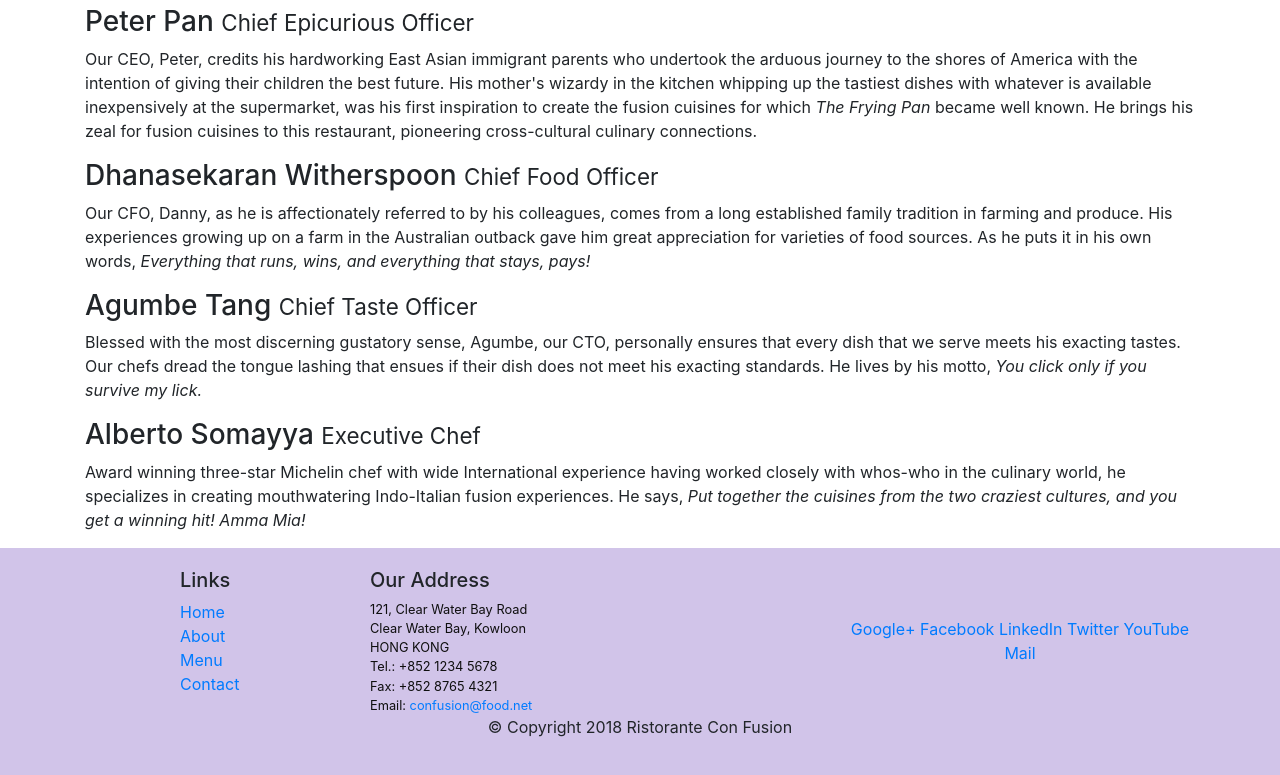
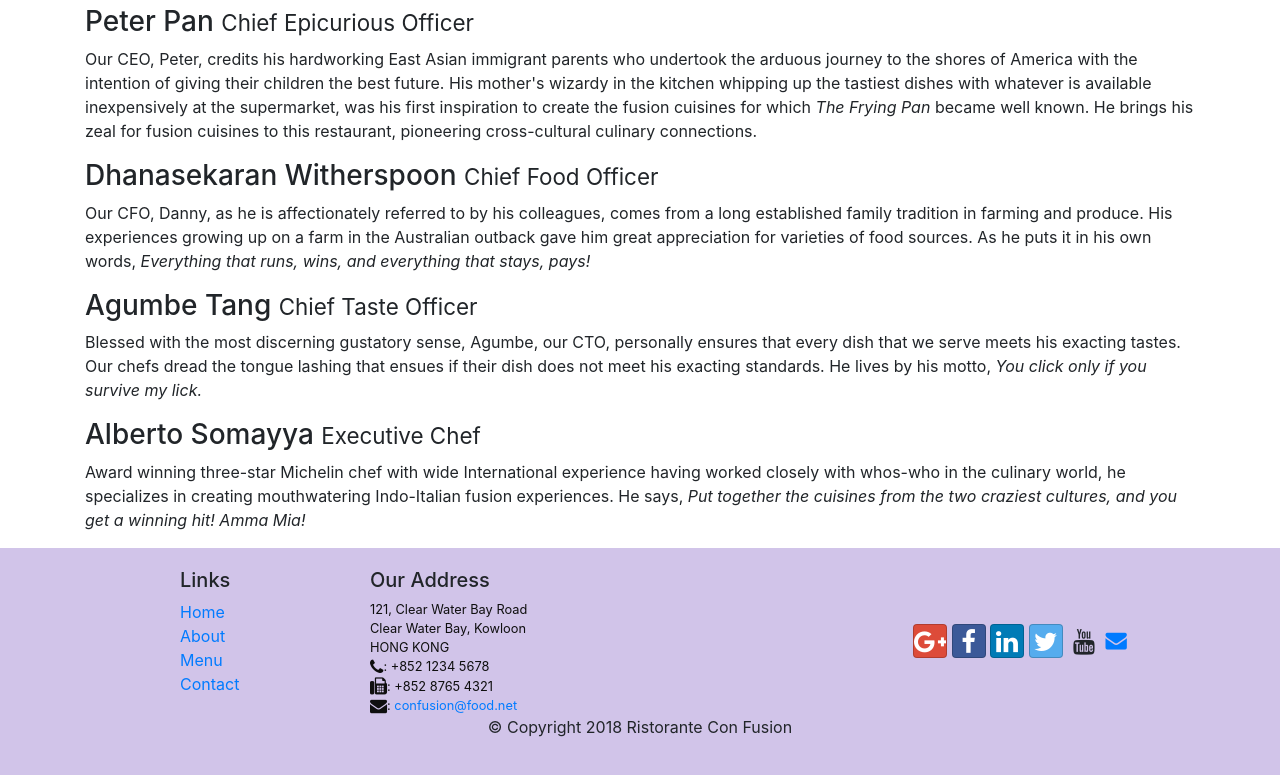
Before and after one commit to Nibraz15/BootStrap, a website: page aboutus.html in a window 1280 px wide. Shown: the part 800-1575 px from the top of the page. Drawn offline with nearby package versions, Linux system fonts and the light colour scheme.

Commit message:
Icon Fonts

```diff
--- a/aboutus.html
+++ b/aboutus.html
@@ -10,6 +10,8 @@
     <!-- Bootstrap CSS -->
     <link rel="stylesheet" href="node_modules/bootstrap/dist/css/bootstrap.min.css">
     <link rel="stylesheet" href="css/styles.css">
+    <link rel="stylesheet" href="node_modules/bootstrap-social/bootstrap-social.css">
+    <link rel="stylesheet" href="node_modules/font-awesome/css/font-awesome.min.css">
     <title>Ristorante Con Fusion</title>
 </head>
 <body>
@@ -21,10 +23,10 @@
             <a class="navbar-brand mr-auto" href="./index.html">Ristorante Con Fusion</a>
             <div class="collapse navbar-collapse" id="Navbar">
                 <ul class="navbar-nav mr-auto">
-                    <li class="nav-item"><a class="nav-link" href="./index.html">Home</a></li>
-                    <li class="nav-item active"><a class="nav-link" href="./aboutus.html">About</a></li>
-                    <li class="nav-item"><a class="nav-link" href="#">Menu</a></li>
-                    <li class="nav-item"><a class="nav-link" href="#">Contact</a></li>
+                    <li class="nav-item"><a class="nav-link" href="./index.html"><span class="fa fa-home fa-lg"></span> Home</a></li>
+                    <li class="nav-item active"><a class="nav-link" href="./aboutus.html"><span class="fa fa-info fa-lg"></span> About</a></li>
+                    <li class="nav-item"><a class="nav-link" href="#"><span class="fa fa-list fa-lg"></span> Menu</a></li>
+                    <li class="nav-item"><a class="nav-link" href="#"><span class="fa fa-address fa-lg"></span> Contact</a></li>
 
                 </ul>
             </div>
@@ -111,22 +113,22 @@
                     <div class="col-7 col-sm-5">
                         <h5>Our Address</h5>
                         <address>
-                          121, Clear Water Bay Road<br>
-                          Clear Water Bay, Kowloon<br>
-                          HONG KONG<br>
-                          Tel.: +852 1234 5678<br>
-                          Fax: +852 8765 4321<br>
-                          Email: <a href="mailto:confusion@food.net">confusion@food.net</a>
-                       </address>
+                            121, Clear Water Bay Road<br>
+                            Clear Water Bay, Kowloon<br>
+                            HONG KONG<br>
+                            <i class="fa fa-phone fa-lg"></i>: +852 1234 5678<br>
+                            <i class="fa fa-fax fa-lg"></i>: +852 8765 4321<br>
+                            <i class="fa fa-envelope fa-lg"></i>: <a href="mailto:confusion@food.net">confusion@food.net</a>
+                        </address>
                     </div>
                     <div class="col-12 col-sm-4 align-self-center">
                         <div class="text-center">
-                            <a href="http://google.com/+">Google+</a>
-                            <a href="http://www.facebook.com/profile.php?id=">Facebook</a>
-                            <a href="http://www.linkedin.com/in/">LinkedIn</a>
-                            <a href="http://twitter.com/">Twitter</a>
-                            <a href="http://youtube.com/">YouTube</a>
-                            <a href="mailto:">Mail</a>
+                            <a class="btn btn-social-icon btn-google" href="http://google.com/+"><i class="fa fa-google-plus fa-lg"></i></a>
+                            <a class="btn btn-social-icon btn-facebook" href="http://www.facebook.com/profile.php?id="><i class="fa fa-facebook fa-lg"></i></a>
+                            <a class="btn btn-social-icon btn-linkedin" href="http://www.linkedin.com/in/"><i class="fa fa-linkedin fa-lg"></i></a>
+                            <a class="btn btn-social-icon btn-twitter" href="http://twitter.com/"><i class="fa fa-twitter fa-lg"></i></a>
+                            <a class="btn btn-social-icon btn-youtube"href="http://youtube.com/"><i class="fa fa-youtube fa-lg"></i></a>
+                            <a href="mailto:"><i class="fa fa-envelope fa-lg"></i></a>
                         </div>
                     </div>
                </div>
--- a/package.json
+++ b/package.json
@@ -15,6 +15,8 @@
   },
   "dependencies": {
     "bootstrap": "^4.3.1",
+    "bootstrap-social": "^5.1.1",
+    "font-awesome": "^4.7.0",
     "jquery": "^3.4.1",
     "popper.js": "^1.12.9"
   }
```
Also changed, not shown: index.html (+15 -13 lines), 1 other file.
